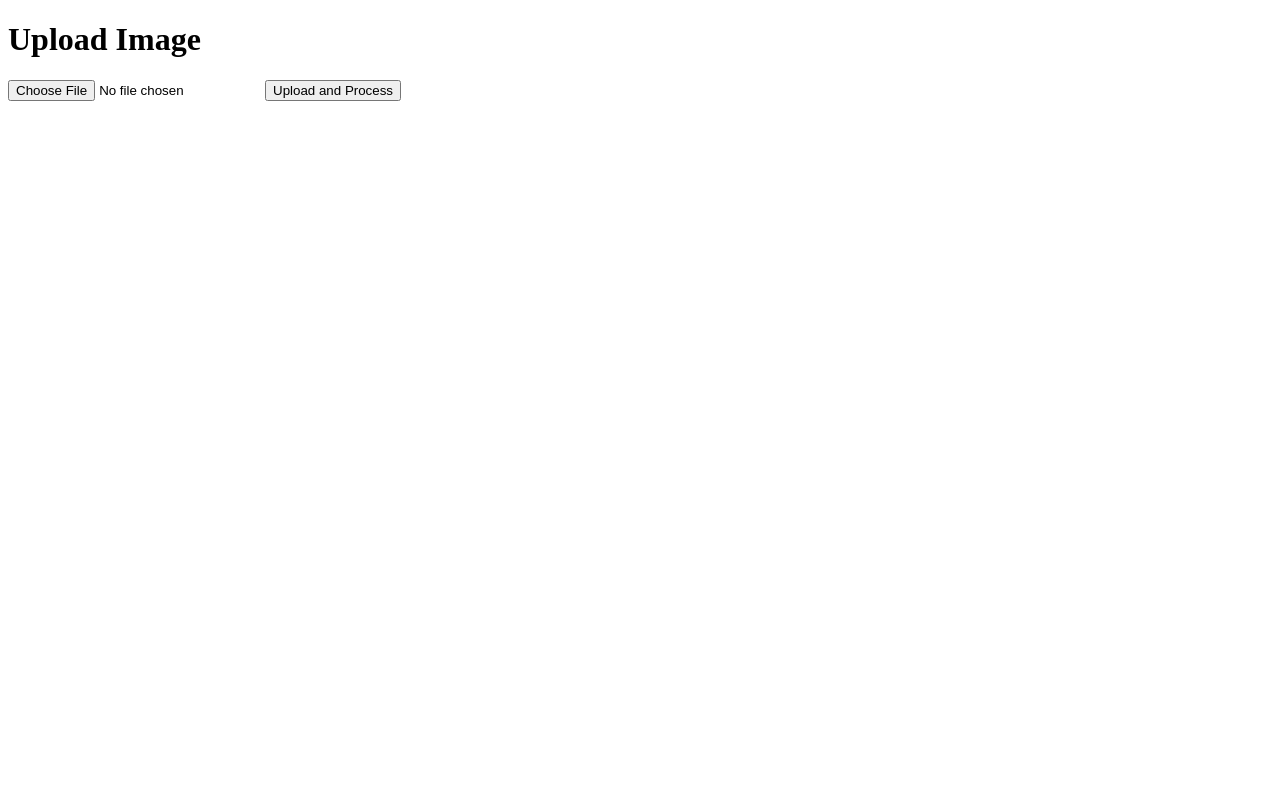
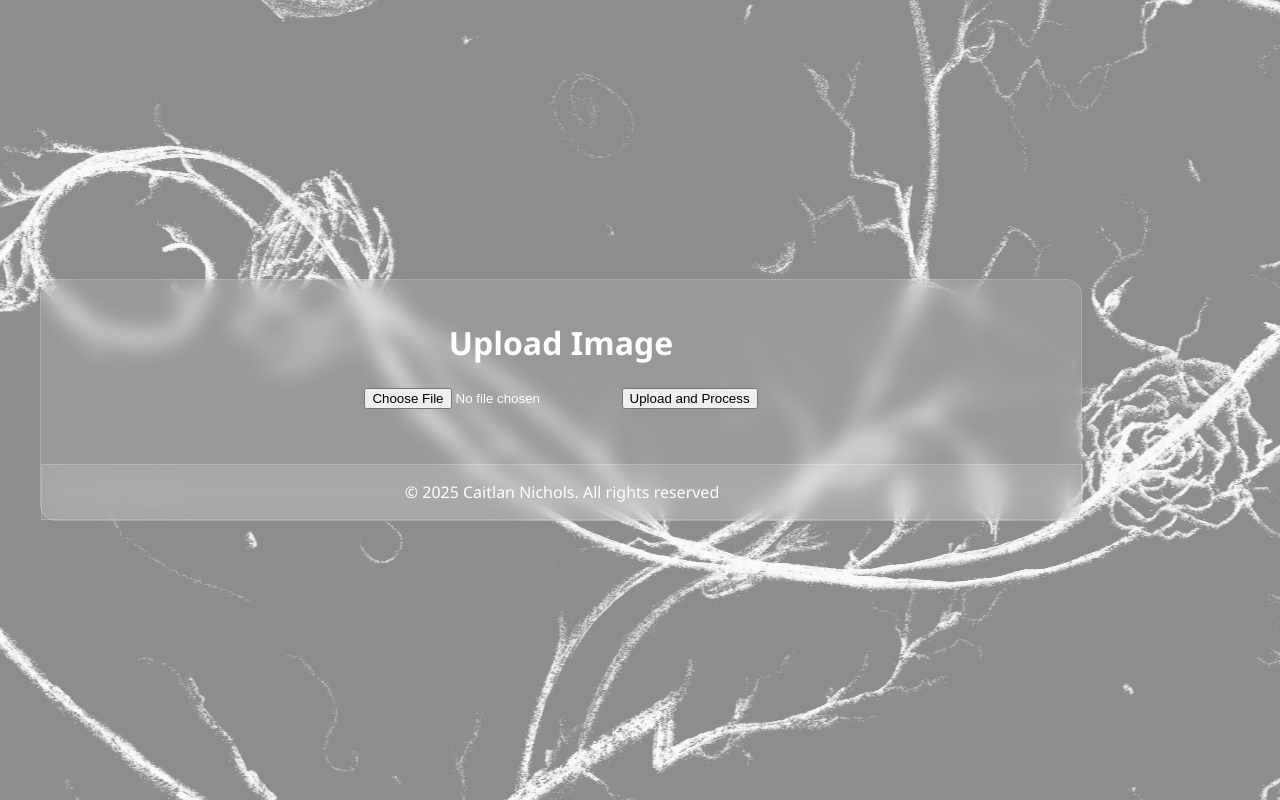
Before and after one commit to caitlannichols98/image-DNA-project, a Flask app: page / in a window 1280 px wide. Run offline with Flask 3, Linux system fonts and the light colour scheme.

Commit message:
testing out html + css
used clip studio paint to try out brushes and use as background. This will also help probably see my text/button better since the last one was bland and small.

```diff
--- /dev/null
+++ b/desktop.ini
@@ -0,0 +1,3 @@
+[LocalizedFileNames]
+Screenshot 2025-06-05 040729.png=@Screenshot 2025-06-05 040729.png,0
+Screenshot 2025-06-05 040657.png=@Screenshot 2025-06-05 040657.png,0
--- a/templates/imageDNA.HTML
+++ b/templates/imageDNA.HTML
@@ -2,12 +2,23 @@
 <html>
 <head>
     <title>Upload Image to imageDNA</title>
+    <link rel="stylesheet" href="styles.css">
 </head>
 <body>
+ <div class="hero-container">
+    <div class="glass-card">
     <h1>Upload Image</h1>
     <form method="post" enctype="multipart/form-data">
         <input type="file" name="image" accept="image/*" required>
         <input type="submit" value="Upload and Process">
     </form>
 </body>
+</head>
+
+
+<body>
+  <div class="footer">
+  <p>&copy; 2025 Caitlan Nichols. All rights reserved</p>
+</div>
+</body>
 </html>
--- /dev/null
+++ b/templates/styles.css
@@ -0,0 +1,47 @@
+
+      body {
+      margin: 0;
+      height: 100vh;
+      display: flex;
+      justify-content: center;
+      align-items: center;
+      background: url('flowers-bg.jpg') no-repeat center center fixed;
+      font-family: 'Segoe UI', Tahoma, Geneva, Verdana, sans-serif;
+    }
+
+    .hero-container {
+  position: top;
+  width: 100%;
+  max-width: 1200px;
+  min-height: 800px;
+  display: flex;
+  align-items: center;
+  justify-content: space-between;
+  gap: 40px;
+}
+
+    .glass-card {
+      width: 1000px;
+      height: 200px;
+      padding: 20px;
+      border-radius: 16px;
+      background: rgba(255, 255, 255, 0.1);
+      backdrop-filter: blur(10px);
+      -webkit-backdrop-filter: blur(10px);
+      border: 1px solid rgba(255, 255, 255, 0.18);
+      color: white;
+      text-align: center;
+    }
+
+.footer {
+  position: fixed;
+  left: 0;
+  bottom: 0;
+  width: 100%;
+  color: white;
+  text-align: center;
+  background: rgba(255, 255, 255, 0.08);
+  backdrop-filter: blur(12px);
+  -webkit-backdrop-filter: blur(12px);
+  border: 1px solid rgba(255, 255, 255, 0.2);
+}
```
Also changed, not shown: templates/flowers-bg.jpg (added).
